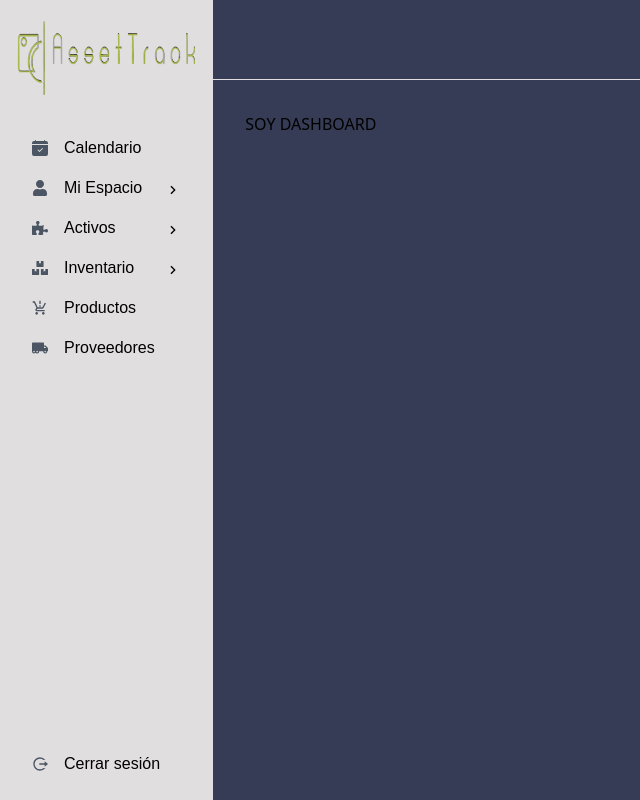
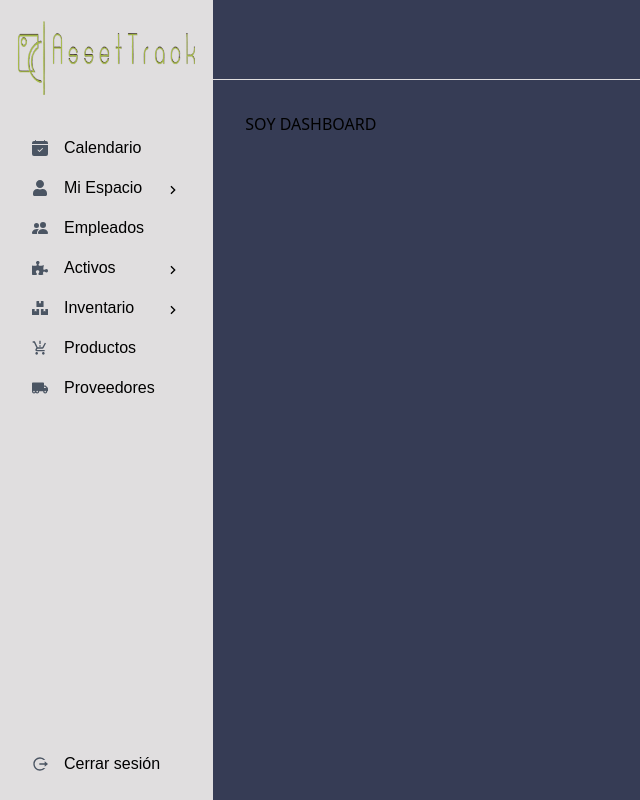
Before and after one commit to Orianig/AssetTrack_Front_React, a React (Vite) app: page /personalArea in a window 1280 px wide. Shown: the whole page, without its empty margins (0-640 px from the left). Built offline with nearby package versions, Linux system fonts and the light colour scheme.

Commit message:
style: sidebar icons

```diff
--- a/src/components/Sidebar.jsx
+++ b/src/components/Sidebar.jsx
@@ -4,7 +4,7 @@ import Logo from "../assets/images/logo-4.png";
 
 //ICONS
 import { FaUser, FaPuzzlePiece, FaBoxes, FaTruckMoving} from "react-icons/fa";
-import { BsCalendarCheckFill } from "react-icons/bs";
+import { BsCalendarCheckFill, BsFillPeopleFill } from "react-icons/bs";
 import {
   RiArrowRightSLine,
   RiCloseLine,
@@ -89,6 +89,15 @@ const Sidebar = () => {
                 </Link>
               </li>
             </ul>
+             {/* EMPLEADO */}
+             <Link
+              to="/personalArea/providers"
+              className="flex items-center gap-4 py-2 px-4 rounded-lg font-work-sans hover:bg-secondary-200 transition-colors"
+              onClick={() => setShowMenu(false)}
+            >
+              <BsFillPeopleFill className="iconsText" />
+              Empleados
+            </Link>
             {/* ASSETS*/}
             <button
               onClick={() => setShowAssetsSubmenu(!showAssetsSubmenu)}
@@ -121,14 +130,14 @@ const Sidebar = () => {
                   to="/personalArea/assetsAnalytics"
                   className="sidebarComponent"
                 >
-                  Analisis de activos
+                  Analisis
                 </Link>
                 {/* ASSETS MANAGEMENT*/}
                 <Link
                   to="/personalArea/assetsManagement"
                   className="sidebarComponent"
                 >
-                  Gestión de activos
+                  Gestión
                 </Link>
               </li>
             </ul>
@@ -164,14 +173,14 @@ const Sidebar = () => {
                   to="/personalArea/inventoryAnalytics"
                   className="sidebarComponent"
                 >
-                  Analisis de inventario
+                  Analisis
                 </Link>
                 {/* INVENTORY MANAGEMENT*/}
                 <Link
                   to="/personalArea/inventoryManagement"
                   className="sidebarComponent"
                 >
-                  Gestión de inventario
+                  Gestión
                 </Link>
               </li>
             </ul>
```
